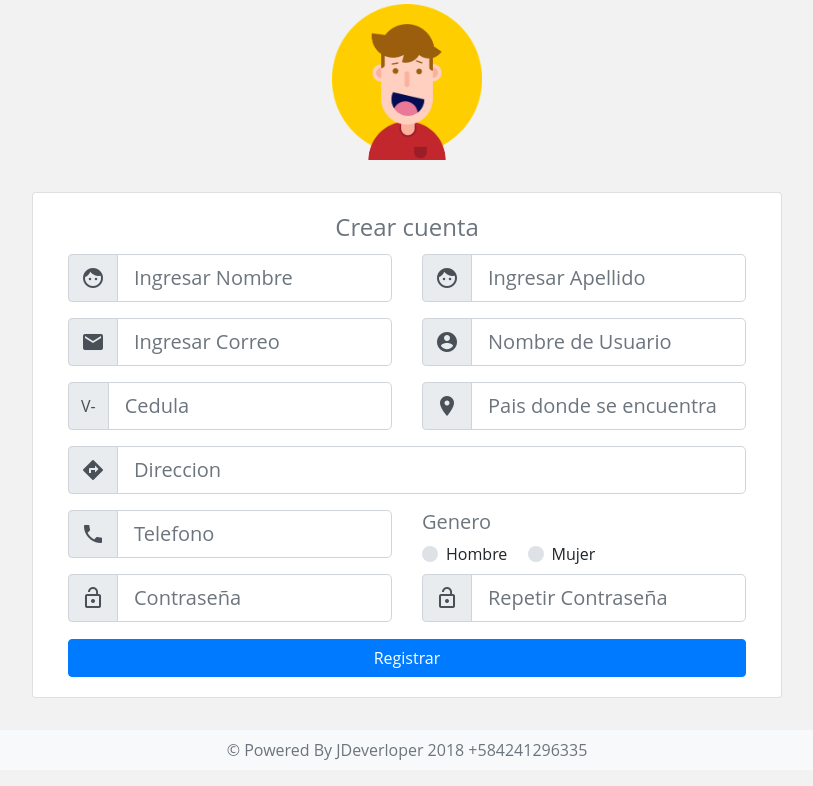
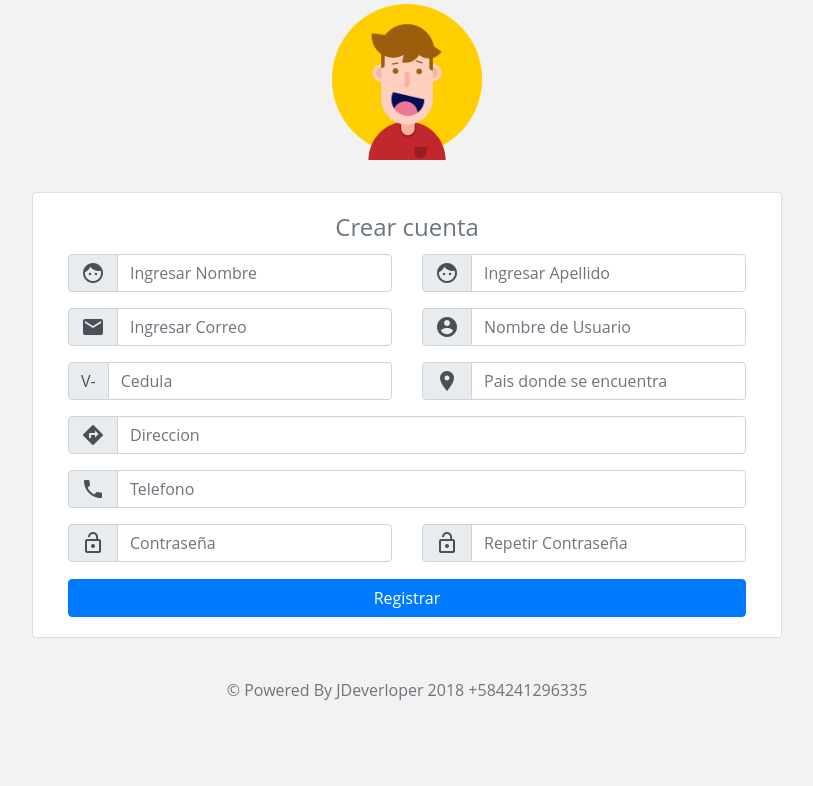
Before and after one commit to ArkasVzla/Tu-Diligencia-YA, a PHP site: page /registrate.php in a window 1280 px wide. Shown: the part 144-930 px from the top of the page, without its empty margins (233-1046 px from the left). After the commit the page ends 844 px from the top, so only its background shows below. Run offline with PHP 8.4, Linux system fonts and the light colour scheme.

Commit message:
confirmar

```diff
--- a/css/estilos.css
+++ b/css/estilos.css
@@ -1,18 +1,3 @@
-
-
-	/*  Footer Por debajo de 700px */
-@media screen and (max-width: 600px) {
-	body	{
-		font-size:12px;
-			}
-}
-
-		/* footer Por debajo de 400px */
-@media screen and (max-width: 400px) {
-	body	{
-		font-size:10px;
-			}
-}
 
 /* Login Usuarios */
 
@@ -22,12 +7,6 @@ body {
 	font-family: 'Open Sans', sans-serif;
 }
 
-textarea {
-	height: 300px;
-	max-height: 300px;
-	min-height: 150px;
-
-  }
 
 /* --- ---- BARRA LATERAL --- ----  */
 
@@ -113,10 +92,19 @@ textarea {
 } */
 
 .main .widget form textarea {
+	width: 100%;
+	margin-top: 5px;
 	height: 400px;
 	min-height: 200px;
 	max-height: 400px;
 
+}
+
+.textarea {
+	width: 100%;
+	height: 200px;
+	min-height: 200px;
+	max-height: 300px;
 }
 
 /* .main .widget form button {
--- a/index.php
+++ b/index.php
@@ -5,7 +5,6 @@ if(isset($_POST['submit'])){
     $nombre = $_POST['nombre'];
     $correo = $_POST['correo'];
     $mensaje = $_POST['mensaje'];
-
 
     $errores = '';
     $enviado = '';
--- a/index.view.php
+++ b/index.view.php
@@ -263,7 +263,7 @@
 
 					<div class="form-group">
 						<label class="text-secondary col-form-label-md border-dark" for="contenido">Mensaje</label>
-						<textarea class="form-control border-secondary"name="mensaje" id="mensaje" max-width="400" max-height="300" rows="3" placeholder="Escribir mensaje"></textarea>
+						<textarea class="form-control border-secondary textarea" name="mensaje" id="mensaje" rows="3" placeholder="Escribir mensaje"></textarea>
 					</div>
 
                     <?php if (!empty($errores)): ?>
--- a/registrate.php
+++ b/registrate.php
@@ -9,7 +9,6 @@ if(isset($_POST['submit'])) {
     $pais = $_POST['pais'];
     $direccion = $_POST['direccion'];
     $telefono = $_POST['telefono'];
-    $sexo = isset($_POST['sexo']);
     $passuno = $_POST['passuno'];
     $passdos = $_POST['passdos'];
     $errores = '';
@@ -90,11 +89,6 @@ if(isset($_POST['submit'])) {
         $errores .= 'Por favor ingresar un Nº Telefono <br />';
     }
 
-    if(!empty($sexo)){
-        $sexo = $_POST['sexo'];
-    }else{
-        $errores .= 'Por favor ingresar un genero <br />';
-    }
 
     if(!empty($passuno)){
         $passuno = filter_var($passuno, FILTER_SANITIZE_NUMBER_INT);
--- a/registrate.view.php
+++ b/registrate.view.php
@@ -79,7 +79,7 @@
                                                 <div class="input-group-prepend">
                                                     <div class="input-group-text"><i class="material-icons">face</i></div>
                                                 </div>
-                                                <input type="text" class="form-control form-control-lg" name="nombre" id="nombre" placeholder="Ingresar Nombre" value="<?php if(isset($enviado) && isset($nombre)) echo $nombre ?>">
+                                                <input type="text" class="form-control form-control-md" name="nombre" id="nombre" placeholder="Ingresar Nombre" value="<?php if(isset($enviado) && isset($nombre)) echo $nombre ?>">
                                             </div>
                                         </div>
 
@@ -89,7 +89,7 @@
                                                 <div class="input-group-prepend">
                                                     <div class="input-group-text"><i class="material-icons">face</i></div>
                                                 </div>
-                                                <input type="text" class="form-control form-control-lg" name="apellido" id="apellido" placeholder="Ingresar Apellido" value="<?php if(isset($enviado) && isset($apellido)) echo $apellido ?>">
+                                                <input type="text" class="form-control form-control-md" name="apellido" id="apellido" placeholder="Ingresar Apellido" value="<?php if(isset($enviado) && isset($apellido)) echo $apellido ?>">
                                             </div>
                                         </div>
 
@@ -99,7 +99,7 @@
                                                 <div class="input-group-prepend">
                                                     <div class="input-group-text"><i class="material-icons">email</i></div>
                                                 </div>
-                                                <input type="email" class="form-control form-control-lg" name="correo" id="email" placeholder="Ingresar Correo" value="<?php if(isset($enviado) && isset($correo)) echo $correo ?>">
+                                                <input type="email" class="form-control form-control-md" name="correo" id="email" placeholder="Ingresar Correo" value="<?php if(isset($enviado) && isset($correo)) echo $correo ?>">
                                             </div>
                                         </div>
 
@@ -109,7 +109,7 @@
                                                 <div class="input-group-prepend">
                                                     <div class="input-group-text"><i class="material-icons">account_circle</i></div>
                                                 </div>
-                                                <input type="text" class="form-control form-control-lg" name="usuario" id="usuario" placeholder="Nombre de Usuario" value="<?php if(isset($enviado) && isset($usuario)) echo $usuario ?>">
+                                                <input type="text" class="form-control form-control-md" name="usuario" id="usuario" placeholder="Nombre de Usuario" value="<?php if(isset($enviado) && isset($usuario)) echo $usuario ?>">
                                             </div>
                                         </div>
 
@@ -119,7 +119,7 @@
                                                 <div class="input-group-prepend">
                                                     <div class="input-group-text lead">V-</div>
                                                 </div>
-                                                <input type="text" class="form-control form-control-lg" name="cedula" id="cedula" placeholder="Cedula" value="<?php if(isset($enviado) && isset($cedula)) echo $cedula ?>">
+                                                <input type="text" class="form-control form-control-md" name="cedula" id="cedula" placeholder="Cedula" value="<?php if(isset($enviado) && isset($cedula)) echo $cedula ?>">
                                             </div>
                                         </div>
                                                             <!-- Seleccion de paises-->
@@ -129,7 +129,7 @@
                                                 <div class="input-group-prepend">
                                                     <div class="input-group-text lead"><i class="material-icons">location_on</i></div>
                                                 </div>
-                                                <input type="text" class="form-control form-control-lg" name="pais" id="pais" placeholder="Pais donde se encuentra" value="<?php if(isset($enviado) && isset($pais)) echo $pais ?>">
+                                                <input type="text" class="form-control form-control-md" name="pais" id="pais" placeholder="Pais donde se encuentra" value="<?php if(isset($enviado) && isset($pais)) echo $pais ?>">
                                             </div>
                                         </div>
                                                         <!-- Direccion del Usuario-->
@@ -139,32 +139,20 @@
                                                 <div class="input-group-prepend">
                                                     <div class="input-group-text"><i class="material-icons">directions</i></div>
                                                 </div>
-                                                <input type="text" class="form-control form-control-lg" name="direccion" id="direccion" placeholder="Direccion" value="<?php if(isset($enviado) && isset($direccion)) echo $direccion ?>">
+                                                <input type="text" class="form-control form-control-md" name="direccion" id="direccion" placeholder="Direccion" value="<?php if(isset($enviado) && isset($direccion)) echo $direccion ?>">
                                             </div>
                                         </div>
                                                             <!-- Telefono de usuarios-->
-                                        <div class="col-sm-12 col-md-6 col-lg-6">
+                                        <div class="col-sm-12 col-md-12 col-lg-12 mb-3">
                                             <label class="sr-only" for="telefono">Telefono</label>
                                             <div class="input-group">
                                                 <div class="input-group-prepend">
                                                     <div class="input-group-text"><i class="material-icons">phone</i></div>
                                                 </div>
-                                                <input type="text" class="form-control form-control-lg" name="telefono" id="telefono" placeholder="Telefono" value="<?php if(isset($enviado) && isset($telefono)) echo $telefono ?>">
+                                                <input type="text" class="form-control form-control-md" name="telefono" id="telefono" placeholder="Telefono" value="<?php if(isset($enviado) && isset($telefono)) echo $telefono ?>">
                                             </div>
                                         </div>
-                                        <!-- Seccion de generos-->
-                                        <div class="col-sm-12 col-md-6 col-lg-6 mb-2">
-                                            <h5 class="text-muted">Genero</h5>
-                                            <div class="custom-control custom-radio custom-control-inline mt-0">
-                                                <input type="radio" value="hombre" id="hombre" class="custom-control-input" name="sexo">
-                                                <label class="custom-control-label" for="hombre">Hombre</label>
-                                            </div>
 
-                                            <div class="custom-control custom-radio custom-control-inline">
-                                                <input type="radio" value="mujer" id="mujer" class="custom-control-input" name="sexo">
-                                                <label class="custom-control-label" for="mujer">Mujer</label>
-                                            </div>
-                                        </div>
                                                         <!-- Seccion de la contraseña-->
                                         <div class="col-sm-12 col-md-6 col-lg-6 mb-3">
                                             <label class="sr-only" for="contraseña-uno">Contraseña</label>
@@ -172,7 +160,7 @@
                                                 <div class="input-group-prepend">
                                                     <div class="input-group-text"><i class="material-icons">lock_open</i></div>
                                                 </div>
-                                                <input type="password" class="form-control form-control-lg" name="passuno" id="contraseña-uno" placeholder="Contraseña" value="<?php if(isset($enviado) && isset($passuno)) echo $passuno ?>">
+                                                <input type="password" class="form-control form-control-md" name="passuno" id="contraseña-uno" placeholder="Contraseña" value="<?php if(isset($enviado) && isset($passuno)) echo $passuno ?>">
                                             </div>
                                         </div>
 
@@ -182,7 +170,7 @@
                                                 <div class="input-group-prepend">
                                                     <div class="input-group-text"><i class="material-icons">lock_open</i></div>
                                                 </div>
-                                                <input type="password" class="form-control form-control-lg" name="passdos" id="contraseña-dos" placeholder="Repetir Contraseña" value="<?php if(isset($enviado) && isset($passdos)) echo $passdos ?>">
+                                                <input type="password" class="form-control form-control-md" name="passdos" id="contraseña-dos" placeholder="Repetir Contraseña" value="<?php if(isset($enviado) && isset($passdos)) echo $passdos ?>">
                                             </div>
                                         </div>
 
@@ -214,8 +202,8 @@
 
                                                         <!-- Seccion de Footer -->
 
-    <footer class="container-fluid p-3 mt-3" id="navegador-tudiligenciaya">
-        <nav class="navbar navbar-light bg-light justify-content-center">
+    <footer class="footer container-fluid p-3 mt-3" id="navegador-tudiligenciaya">
+        <nav class="navbar justify-content-center">
             <a class="text-muted">© Powered By JDeverloper 2018 +584241296335</a>
         </nav>
 	</footer>
```
Also changed, not shown: login.php (+4 -4 lines).
